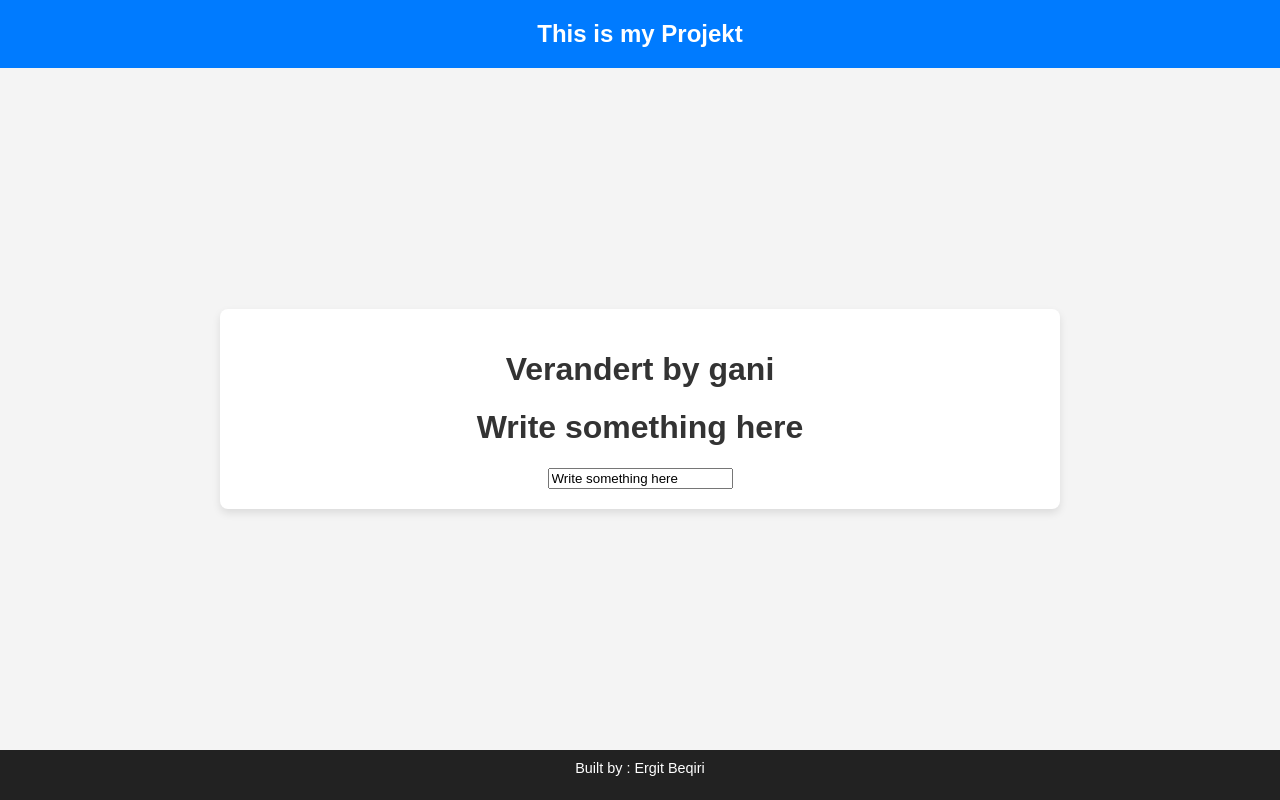
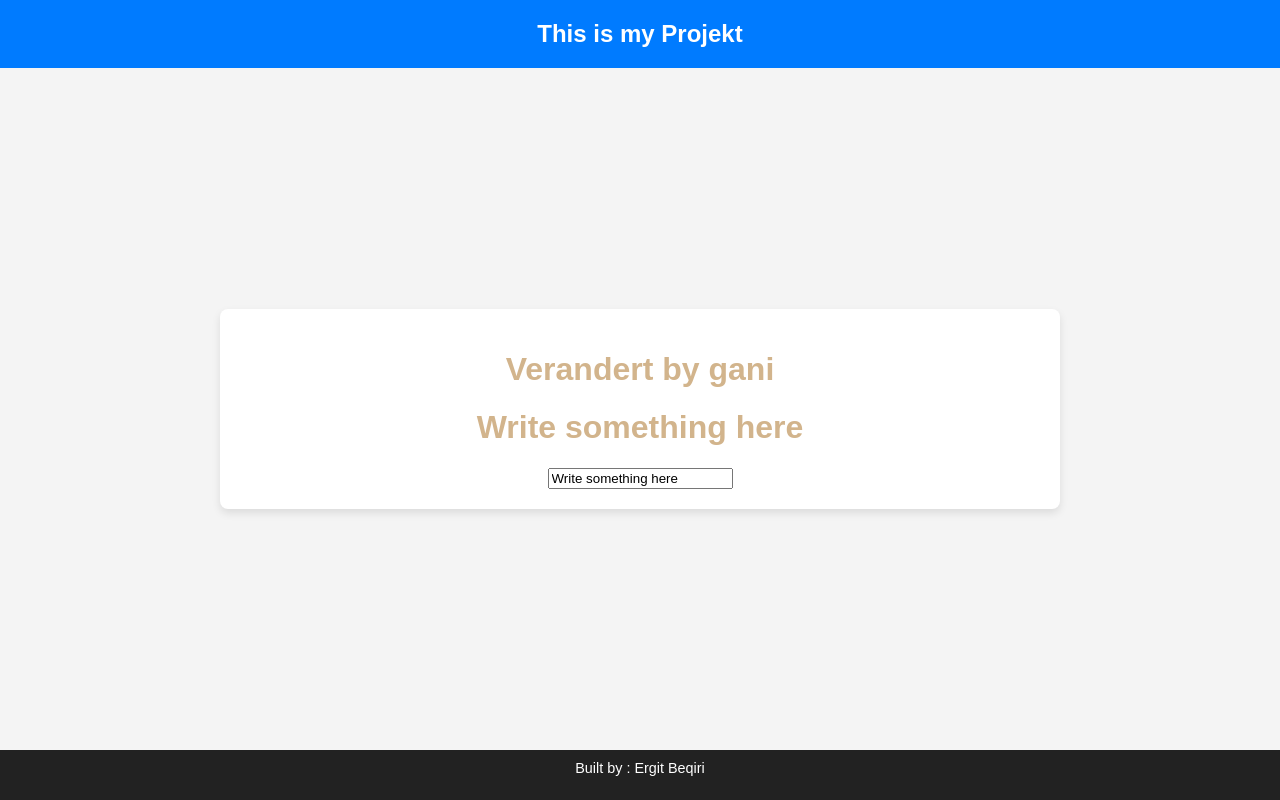
Before and after one commit to ergbeq21/NewAufgabe, a SvelteKit app: page / in a window 1280 px wide. Built offline with nearby package versions, Linux system fonts and the light colour scheme.

Commit message:
Ganis changes

```diff
--- a/src/style.css
+++ b/src/style.css
@@ -4,7 +4,7 @@ body {
     margin: 0;
     padding: 0;
     background-color: #f4f4f4; /* Light gray background */
-    color: #333; /* Dark gray text */
+    color: tan; /* Dark gray text */
     display: flex;
     flex-direction: column;
     min-height: 100vh;
```
